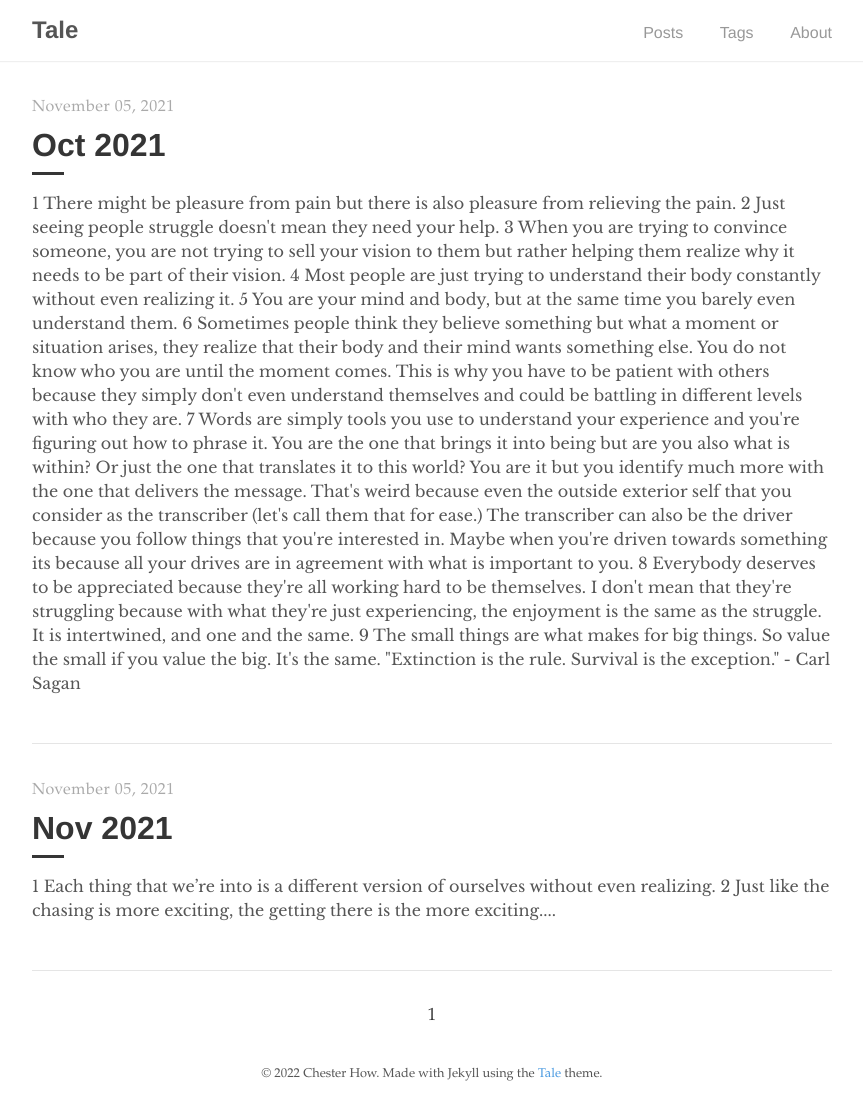
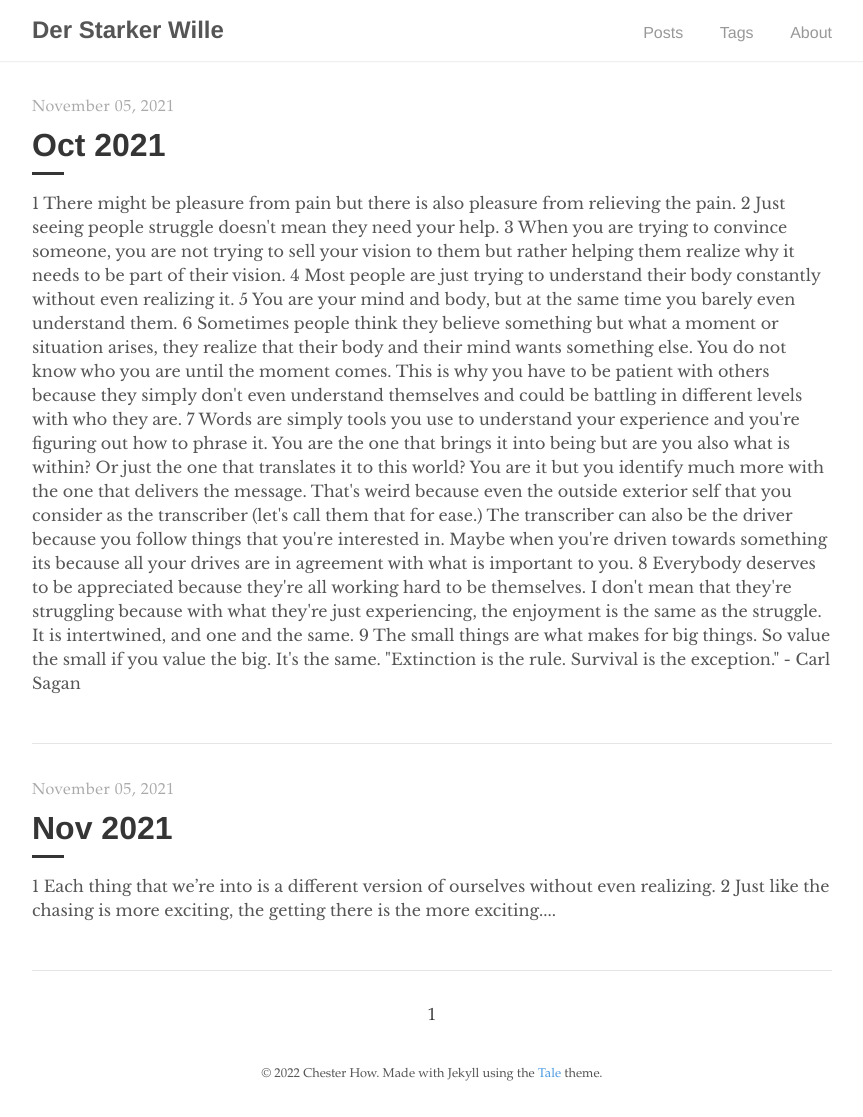
Before and after one commit to derstarkerwille/DerStarkerWille, a Jekyll site: the page built from index.html, in a window 1280 px wide. Shown: the whole page, without its empty margins (208-1071 px from the left). Built offline with Jekyll 4.4.1, drawn with Linux system fonts in a browser that asks for light colours; the list of posts is cut into pages by our own code.

Commit message:
Update _config.yml

```diff
--- a/_config.yml
+++ b/_config.yml
@@ -1,6 +1,6 @@
 # Site settings
-title:          Tale
-description:    "Minimal Jekyll theme for storytellers"
+title:          Der Starker Wille
+description:    "Becoming the Overman"
 # baseurl:        "/derstarkerwille"
 url:            "https://derstarkerwille.github.io/derstarkerwille"
 
```
